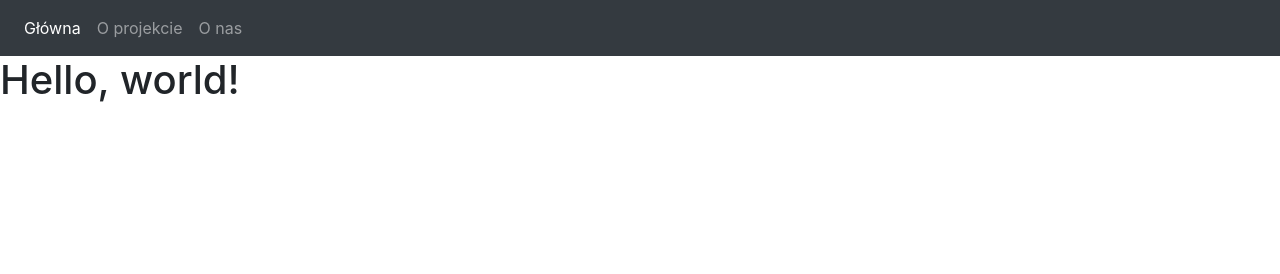
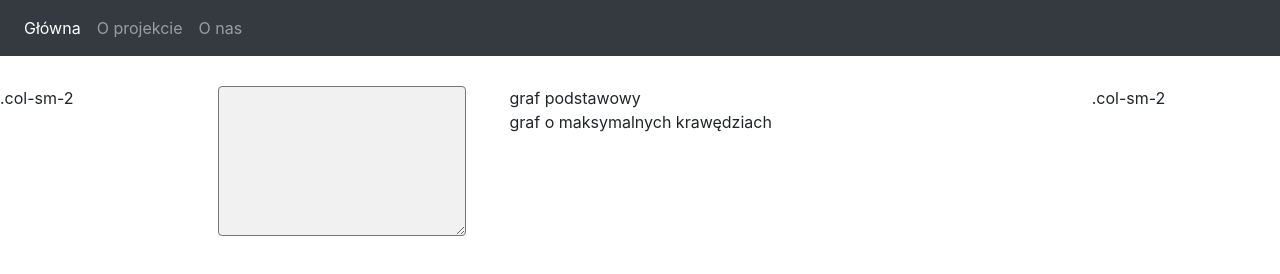
Before and after one commit to pracowniaPK/GraphProject, a plain HTML site: page index.html in a window 1280 px wide. Drawn offline with nearby package versions, Linux system fonts and the light colour scheme.

Commit message:
Podstawowa struktura front-end

```diff
--- a/index.html
+++ b/index.html
@@ -31,16 +31,36 @@
       </ul>
     </div>
   </nav>
-  <h1>Hello, world!</h1>
+
+  <div class="row" id="container">
+    <div class="col-sm-2">.col-sm-2</div>
+
+    <div class="col-sm-8">
+      <div class="row">
+        <div class="col-sm-4" id="inputPanel">
+          <form action="#">
+            <textarea id="input"></textarea>
+          </form>
+        </div>
+        <div class=" col-sm-8 ">
+          <div id="basic graph ">graf podstawowy</div>
+          <div id="max graph ">graf o maksymalnych krawędziach</div>
+        </div>
+      </div>
+    </div>
+
+    <div class="col-sm-2 ">.col-sm-2</div>
+  </div>
+
 
   <!-- Optional JavaScript -->
   <!-- jQuery first, then Popper.js, then Bootstrap JS -->
-  <script src="https://code.jquery.com/jquery-3.3.1.slim.min.js" integrity="sha384-q8i/X+965DzO0rT7abK41JStQIAqVgRVzpbzo5smXKp4YfRvH+8abtTE1Pi6jizo"
-    crossorigin="anonymous"></script>
-  <script src="https://cdnjs.cloudflare.com/ajax/libs/popper.js/1.14.3/umd/popper.min.js" integrity="sha384-ZMP7rVo3mIykV+2+9J3UJ46jBk0WLaUAdn689aCwoqbBJiSnjAK/l8WvCWPIPm49"
-    crossorigin="anonymous"></script>
-  <script src="https://stackpath.bootstrapcdn.com/bootstrap/4.1.1/js/bootstrap.min.js" integrity="sha384-smHYKdLADwkXOn1EmN1qk/HfnUcbVRZyYmZ4qpPea6sjB/pTJ0euyQp0Mk8ck+5T"
-    crossorigin="anonymous"></script>
+  <script src="https://code.jquery.com/jquery-3.3.1.slim.min.js " integrity="sha384-q8i/X+965DzO0rT7abK41JStQIAqVgRVzpbzo5smXKp4YfRvH+8abtTE1Pi6jizo "
+    crossorigin="anonymous "></script>
+  <script src="https://cdnjs.cloudflare.com/ajax/libs/popper.js/1.14.3/umd/popper.min.js " integrity="sha384-ZMP7rVo3mIykV+2+9J3UJ46jBk0WLaUAdn689aCwoqbBJiSnjAK/l8WvCWPIPm49 "
+    crossorigin="anonymous "></script>
+  <script src="https://stackpath.bootstrapcdn.com/bootstrap/4.1.1/js/bootstrap.min.js " integrity="sha384-smHYKdLADwkXOn1EmN1qk/HfnUcbVRZyYmZ4qpPea6sjB/pTJ0euyQp0Mk8ck+5T "
+    crossorigin="anonymous "></script>
 </body>
 
 </html>
--- a/styl.css
+++ b/styl.css
@@ -1,3 +1,14 @@
 body {
+}
 
+#container {
+  margin-top: 30px;
 }
+
+#input {
+  width: 95%;
+  padding: 5px;
+  height: 150px;
+  border-radius: 4px;
+  background-color: #f1f1f1;
+}
```
